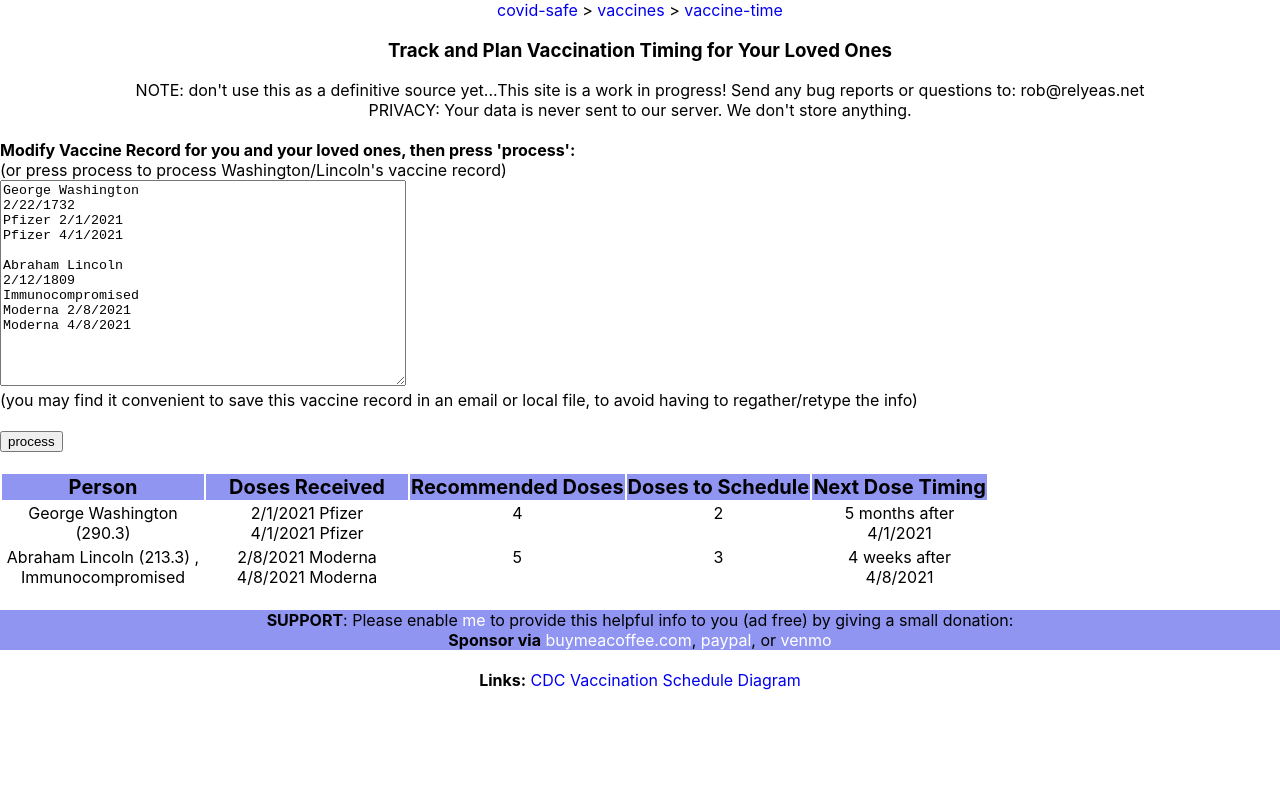
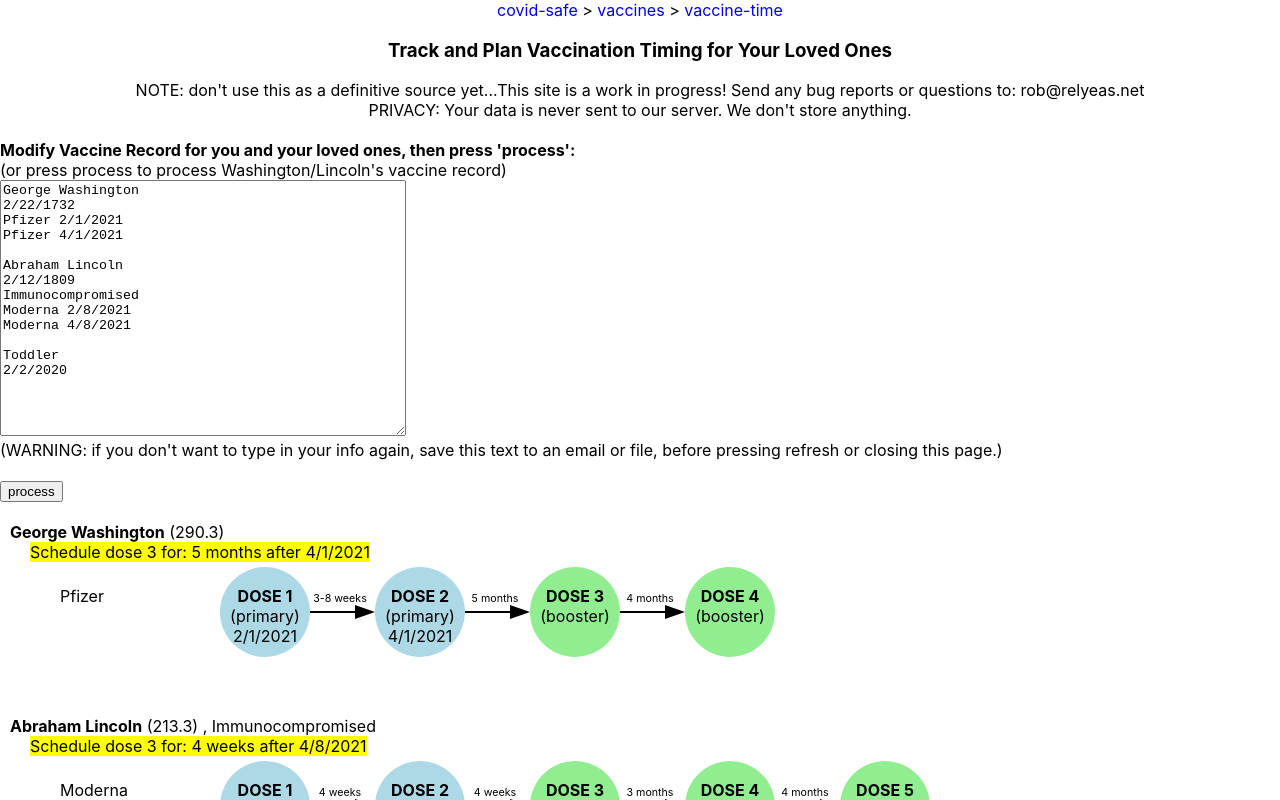
Before and after one commit to rrelyea/vaccine-time, a React (Create React App) app: page / in a window 1280 px wide. Both pictures are taken after a click on the button "process". Shown: the top 800 px of the page. Built offline with nearby package versions, Linux system fonts and the light colour scheme.

Commit message:
use graphic view for schedule

```diff
--- a/src/App.css
+++ b/src/App.css
@@ -73,11 +73,18 @@ a:active {
   font-weight: bold;
   margin-Top: 10px;
 }
-
+.highlight {
+  background-color: yellow;
+}
 .lm10 {
   margin-Left: 10px;
 }
-
+.lm30 {
+  margin-Left: 30px;
+}
+.lm60 {
+  margin-Left: 60px;
+}
 .providerTable {
   margin-Left: 10px;
   margin-Top: 30px;
@@ -239,6 +246,9 @@ th {
 .h200 {
   height: 200px;
 }
+.h250 {
+  height: 250px;
+}
 .tal {
   text-align: left;
 }
@@ -249,3 +259,16 @@ th {
   border: 1px solid black;
   padding: 5px;
 }
+
+.nextDose {
+  fill: lightgreen;
+}
+
+.otherDoses {
+  fill: lightblue;
+}
+
+.circleText {
+  fill: black;
+  text-anchor: middle;
+}
--- a/src/People.js
+++ b/src/People.js
@@ -11,13 +11,6 @@ function People() {
 
     function clearPeople() {
         setUsers([]);
-    }
-
-    function copySampleData() {
-        var sampleData = document.getElementById('sampleData');
-        var importData = document.getElementById('importData');
-
-        importData.value = sampleData.value;
     }
 
     function processVaccineRecords() {
@@ -76,9 +69,9 @@ function People() {
     function showAge(birthDate) {
         var age = calculateAge(birthDate);
         if (isNaN(age)) {
-            return "(unknown age)";
+            return "unknown age";
         } else {
-            return "(" + age.toFixed(1) + ")";
+            return age.toFixed(1);
         }
     }
 
@@ -97,16 +90,27 @@ function People() {
         var age = calculateAge(user.birthDate);
         var immunocompromised = user.immunocompromised;
 
-        var firstVaccineType = user.doses[0].vaccine;
+        var firstVaccineType = null;
+        if (user.doses.length > 0) {
+            firstVaccineType = user.doses[0].vaccine;
+        }
 
         for (var i = 0; i < vaccineSchedule.vaccineSchedules.length; i++) {
-            if (vaccineSchedule.vaccineSchedules[i].vaccine.toLowerCase().startsWith(firstVaccineType.toLowerCase())) {
+            if (firstVaccineType == null || vaccineSchedule.vaccineSchedules[i].vaccine.toLowerCase().startsWith(firstVaccineType.toLowerCase())) {
                 for (var j = 0; j < vaccineSchedule.vaccineSchedules[i].schedules.length; j++) {
                     var ageMatch = matchesRange(age, vaccineSchedule.vaccineSchedules[i].schedules[j].ages);
                     var immunocompromisedSchedule = "immunocompromised" in vaccineSchedule.vaccineSchedules[i].schedules[j];
                     if (ageMatch) {
                         if (immunocompromisedSchedule === immunocompromised) {
-                            user.schedule = vaccineSchedule.vaccineSchedules[i].schedules[j];
+                            if (firstVaccineType != null) {
+                                user.schedule = vaccineSchedule.vaccineSchedules[i].schedules[j];
+                            } else {
+                                if (user.schedules == null) {
+                                    user.schedules = [];
+                                }
+
+                                user.schedules.push(vaccineSchedule.vaccineSchedules[i].schedules[j])
+                            }
                         }
                     }
                 }
@@ -114,12 +118,8 @@ function People() {
         }
     }
 
-    function calculateDosesNeeded(user) {
-        if ('schedule' in user) {
-            return user.schedule.doses.length;
-        } else {
-            return 'unknown';
-        }
+    function calculateDosesNeeded(schedule) {
+        return schedule.doses.length;
     }
 
     function showDosesNeeded(user) {
@@ -147,7 +147,27 @@ function People() {
         }
     }
 
-    function showNextDoseTiming(user) {
+    function showTimeBetween(schedule, dose) {
+        var interval = schedule.doses[dose].after;
+        var chunks = interval.split(/ |-/);
+        var answer;
+        switch (chunks.length) {
+            case 2:
+                answer = interval;
+                break;
+            case 3:
+                if (chunks[0] === chunks[1]) {
+                    answer = chunks[0] + " " + chunks[2];
+                } else {
+                    answer = interval;
+                }
+                break;
+        }
+
+        return answer;
+    }
+
+    function showNextDoseTiming(user, relativeToLastDose = true) {
         if ('schedule' in user) {
             var doseCount = user.doses.length;
             var lastDoseDate = new Date(user.doses[doseCount - 1].date);
@@ -158,61 +178,170 @@ function People() {
             }
 
             var interval = user.schedule.doses[doseCount].after;
-            return interval + " after " + lastDoseDate.toLocaleDateString('en-US');
+            var chunks = interval.split(/ |-/);
+            var answer;
+            switch (chunks.length) {
+                case 2:
+                    answer = interval;
+                    break;
+                case 3:
+                    if (chunks[0] === chunks[1]) {
+                        answer = chunks[0] + " " + chunks[2];
+                    } else {
+                        answer = interval;
+                    }
+                    break;
+            }
+
+            if (relativeToLastDose) {
+                return answer + " after " + lastDoseDate.toLocaleDateString('en-US');
+            } else {
+                return answer;
+            }
         }
     }
 
     function getSampleData() {
-        var sample = 'George Washington\n2/22/1732\nPfizer 2/1/2021\nPfizer 4/1/2021\n\nAbraham Lincoln\n2/12/1809\nImmunocompromised\nModerna 2/8/2021\nModerna 4/8/2021\n';
+        var sample = 'George Washington\n2/22/1732\nPfizer 2/1/2021\nPfizer 4/1/2021\n\nAbraham Lincoln\n2/12/1809\nImmunocompromised\nModerna 2/8/2021\nModerna 4/8/2021\n\nToddler\n2/2/2020';
         var lines = sample.split('\n');
         return lines.join('\n');
     }
 
+    function getStyle(user, schedule, dose) {
+        var doseCount = user.doses.length;
+        if (doseCount === 0) { return dose === 1 ? "nextDose" : "otherDoses" }
+        var dosesNeeded = calculateDosesNeeded(schedule);
+        if (dose >= doseCount + 1) return "nextDose";
+        else return "otherDoses";
+    }
+
+    function shotLabel(schedule, dose) {
+        return "(" + schedule.doses[dose-1].type + ")";
+    }
+
+    function showDose(user, schedule, dose) {
+        var scheduleToUse;
+        if (schedule != null) {
+            scheduleToUse = schedule;
+        } else {
+            scheduleToUse = user.schedule;
+        }
+
+        var dosesNeeded = calculateDosesNeeded(scheduleToUse);
+        if (dose <= dosesNeeded) return true;
+    }
+
+    function getX(column) {
+
+        return (column-1) * 155 + 50;
+    }
+
+    function getDate(user, dose) {
+        var dose = user.doses[dose-1];
+        if (dose !== undefined) return dose.date;
+    }
+
+    function showAfter(user, dose) {
+        if (user.doses.length < dose) {
+            return user.schedule.doses[dose-1].after;
+        }
+    }
+
+    function drawSchedule(user, schedule) {
+        var index = 0;
+
+        return <>
+                    <svg version="1.1" baseProfile="full"
+                        width="900" height="150"
+                        className='tal lm60'
+                        xlmns="http://www/w3/org/2000/svg">
+                <defs>
+                    <marker id="arrowhead" markerWidth="10" markerHeight="7"
+                    refX="0" refY="3.5" orient="auto">
+                    <polygon points="0 0, 10 3.5, 0 7" />
+                    </marker>
+                </defs>
+        <text x='0' y={index * 140 + 40} fill='black'>{schedule.vaccine}</text>
+
+        <circle className={getStyle(user,schedule,1)} cx={getX(2)} cy={index * 140 + 50} r='45' />
+        <text className='circleText' x={getX(2)} y={index * 140 + 40} fontWeight='bold'>DOSE 1</text>
+        <text className='circleText' x={getX(2)} y={index * 140 + 60}>{shotLabel(schedule,1)}</text>
+        <text className='circleText' x={getX(2)} y={index * 140 + 80}>{getDate(user,1)}</text>
+
+       { showDose(user,schedule, 2) ? <>
+        <line x1={getX(2)+45} y1={index * 140 + 50} x2={getX(3)-65} y2={index * 140 + 50} stroke="#000"
+            strokeWidth="2" markerEnd="url(#arrowhead)" />
+        <text className='circleText' x={getX(2)+75} y={index * 140 + 40} fontSize='8pt'>{showTimeBetween(schedule, 1)}</text>
+        <circle className={getStyle(user,schedule,2)} cx={getX(3)} cy={index * 140 + 50} r='45' />
+        <text className='circleText' x={getX(3)} y={index * 140 + 40} fill='black' fontWeight="bold">DOSE 2</text>
+        <text className='circleText' x={getX(3)} y={index * 140 + 60} fill='black' >{shotLabel(schedule,2)}</text>
+        <text className='circleText' x={getX(3)} y={index * 140 + 80} fill='black' >{getDate(user,2)}</text>
+        </> : false
+       }
+       { showDose(user, schedule, 3) ? <>
+        <line x1={getX(3)+45} y1={index * 140 + 50} x2={getX(4)-65} y2={index * 140 + 50} stroke="#000"
+            strokeWidth="2" markerEnd="url(#arrowhead)" />
+        <text className='circleText' x={getX(3)+75} y={index * 140 + 40} fontSize='8pt'>{showTimeBetween(schedule, 2)}</text>
+        <circle className={getStyle(user,schedule,3)} cx={getX(4)} cy={index * 140 + 50} r='45' />
+        <text className='circleText' x={getX(4)} y={index * 140 + 40} fill='black' fontWeight="bold">DOSE 3</text>
+        <text className='circleText' x={getX(4)} y={index * 140 + 60} fill='black' >{shotLabel(schedule,3)}</text>
+        <text className='circleText' x={getX(4)} y={index * 140 + 80} fill='black' >{getDate(user,3)}</text>
+        </> : false
+       }
+       { showDose(user, schedule, 4) ? <>
+        <line x1={getX(4)+45} y1={index * 140 + 50} x2={getX(5)-65} y2={index * 140 + 50} stroke="#000"
+            strokeWidth="2" markerEnd="url(#arrowhead)" />
+        <text className='circleText' x={getX(4)+75} y={index * 140 + 40} fontSize='8pt'>{showTimeBetween(schedule, 3)}</text>
+        <circle className={getStyle(user,schedule,4)} cx={getX(5)} cy={index * 140 + 50} r='45' />
+        <text className='circleText' x={getX(5)} y={index * 140 + 40} fill='black' fontWeight="bold">DOSE 4</text>
+        <text className='circleText' x={getX(5)} y={index * 140 + 60} fill='black' >{shotLabel(schedule,4)}</text>
+        <text className='circleText' x={getX(5)} y={index * 140 + 80} fill='black' >{getDate(user,4)}</text>
+        </> : false
+       }
+       { showDose(user, schedule, 5) ? <>
+        <line x1={getX(5)+45} y1={index * 140 + 50} x2={getX(6)-65} y2={index * 140 + 50} stroke="#000"
+            strokeWidth="2" markerEnd="url(#arrowhead)" />
+        <text className='circleText' x={getX(5)+75} y={index * 140 + 40} fontSize='8pt'>{showTimeBetween(schedule, 4)}</text>
+        <circle className={getStyle(user,schedule,5)} cx={getX(6)} cy={index * 140 + 50} r='45' />
+        <text className='circleText' x={getX(6)} y={index * 140 + 40} fill='black' fontWeight="bold">DOSE 5</text>
+        <text className='circleText' x={getX(6)} y={index * 140 + 60} fill='black' >{shotLabel(schedule,5)}</text>
+        <text className='circleText' x={getX(6)} y={index * 140 + 80} fill='black' >{getDate(user,5)}</text>
+        </> : false
+       }
+       </svg>
+    </>
+    }
     return (
         <>
             <div className='tal'>
                 <div className='tal'><b>Modify Vaccine Record for you and your loved ones, then press 'process':</b><br/>
                 (or press process to process Washington/Lincoln's vaccine record) </div>
-                <textarea className='w400 h200' id='importData' defaultValue={getSampleData()} /><br/>
-                <div>(you may find it convenient to save this vaccine record in an email or local file, to avoid having to regather/retype the info)</div>
+                <textarea className='w400 h250' id='importData' defaultValue={getSampleData()} /><br/>
+                <div>(WARNING: if you don't want to type in your info again, save this text to an email or file, before pressing refresh or closing this page.)</div>
                 <br/>
                 <button onClick={processVaccineRecords}>process</button>
-                <br/>
-                <br/>
+            </div>
+            <div className="container tal">
+            <br />
 
+                { users && users.map((user, index) =>
+                    <>
+                        <div className='tal lm10'><b>{user.name}</b> ({showAge(user.birthDate)}) {user.immunocompromised ? ", Immunocompromised" : ""}</div>
+                        <div className='lm30'>
+                        {
+                            user.schedule != null ?
+                            <span className='highlight'>Schedule dose {user.doses.length + 1} for: {showNextDoseTiming(user)}</span>
+                            : <span className='highlight'>Choose vaccine type and schedule 1st dose.</span>
+                        }
+                        </div>
+                  {user.schedule != null ?
+                    <>{drawSchedule(user, user.schedule, index)}<br/>
 
-
-            </div>
-            <div className="container">
-                <table className="table table-striped table-bordered">
-                    <thead>
-                        <tr>
-                            <th className='w200'>Person</th>
-                            <th className='w200'>Doses Received</th>
-                            <th>Recommended Doses</th>
-                            <th>Doses to Schedule</th>
-                            <th>Next Dose Timing</th>
-                        </tr>
-                    </thead>
-                    <tbody>
-                        {users && users.map(user =>
-                            <tr key={user.id}>
-                                <td>{user.name} {showAge(user.birthDate)} {user.immunocompromised ? ", Immunocompromised" : ""}</td>
-                                <td>
-                                    {user.doses && user.doses.map((dose,index) =>
-                                    <>
-                                        <div>{dose.date} {dose.vaccine}</div>
-                                    </>
-                                    )}
-                                </td>
-                                <td>{showDosesNeeded(user)}</td>
-                                <td>{showDosesToSchedule(user)}</td>
-                                <td>{showNextDoseTiming(user)}</td>
-                            </tr>
-                        )}
-                        {users.length === 0 ? "no people yet" : false }
-                    </tbody>
-                </table>
+                    </> :
+                    user.schedules.map((schedule, index2) => <>{drawSchedule(user, schedule, index + index2)}<br/></>)}
+                  </>
+                  )
+                }
             </div>
         </>
     );
--- a/src/data/cdc-schedule.json
+++ b/src/data/cdc-schedule.json
@@ -6,6 +6,7 @@
             "vaccine": "Pfizer-BioNTech",
             "schedules" : [
                 {
+                    "vaccine": "Pfizer",
                     "ages": "[.5,5)",
                     "doses": [
                         { "type" : "primary" },
@@ -14,6 +15,7 @@
                     ]
                 },
                 {
+                    "vaccine": "Pfizer",
                     "ages": "[5,50)",
                     "doses": [
                         { "type" : "primary" },
@@ -22,6 +24,7 @@
                     ]
                 },
                 {
+                    "vaccine": "Pfizer",
                     "ages": "[50,)",
                     "doses": [
                         { "type" : "primary" },
@@ -31,14 +34,7 @@
                     ]
                 },
                 {
-                    "ages": "[.5,5)",
-                    "doses": [
-                        { "type" : "primary" },
-                        { "after": "3-3 weeks", "type" : "primary" },
-                        { "after": "8 weeks", "type" : "primary" }
-                    ]
-                },
-                {
+                    "vaccine": "Pfizer",
                     "ages": "[5,12)",
                     "immunocompromised": "true",
                     "doses": [
@@ -49,6 +45,7 @@
                     ]
                 },
                 {
+                    "vaccine": "Pfizer",
                     "ages": "[12,)",
                     "immunocompromised": "true",
                     "doses": [
@@ -65,6 +62,7 @@
             "vaccine": "Moderna",
             "schedules" : [
                 {
+                    "vaccine": "Moderna",
                     "ages": "[.5,18)",
                     "doses": [
                         { "type" : "primary" },
@@ -72,6 +70,7 @@
                     ]
                 },
                 {
+                    "vaccine": "Moderna",
                     "ages": "[18,50)",
                     "doses": [
                         { "type" : "primary" },
@@ -80,6 +79,7 @@
                     ]
                 },
                 {
+                    "vaccine": "Moderna",
                     "ages": "[50,)",
                     "doses": [
                         { "type" : "primary" },
@@ -89,6 +89,7 @@
                     ]
                 },
                 {
+                    "vaccine": "Moderna",
                     "ages": "[.5,18)",
                     "immunocompromised": "true",
                     "doses": [
@@ -98,6 +99,7 @@
                     ]
                 },
                 {
+                    "vaccine": "Moderna",
                     "ages": "[18,)",
                     "immunocompromised": "true",
                     "doses": [
@@ -115,6 +117,7 @@
             "vaccine": "Janssen (J&J)",
             "schedules" : [
                 {
+                    "vaccine": "Janssen (J&J)",
                     "ages": "[18,)",
                     "doses": [
                         { "type" : "primary" },
@@ -123,6 +126,7 @@
                     ]
                 },
                 {
+                    "vaccine": "Janssen (J&J)",
                     "ages": "[18,)",
                     "immunocompromised": "true",
                     "doses": [
```
